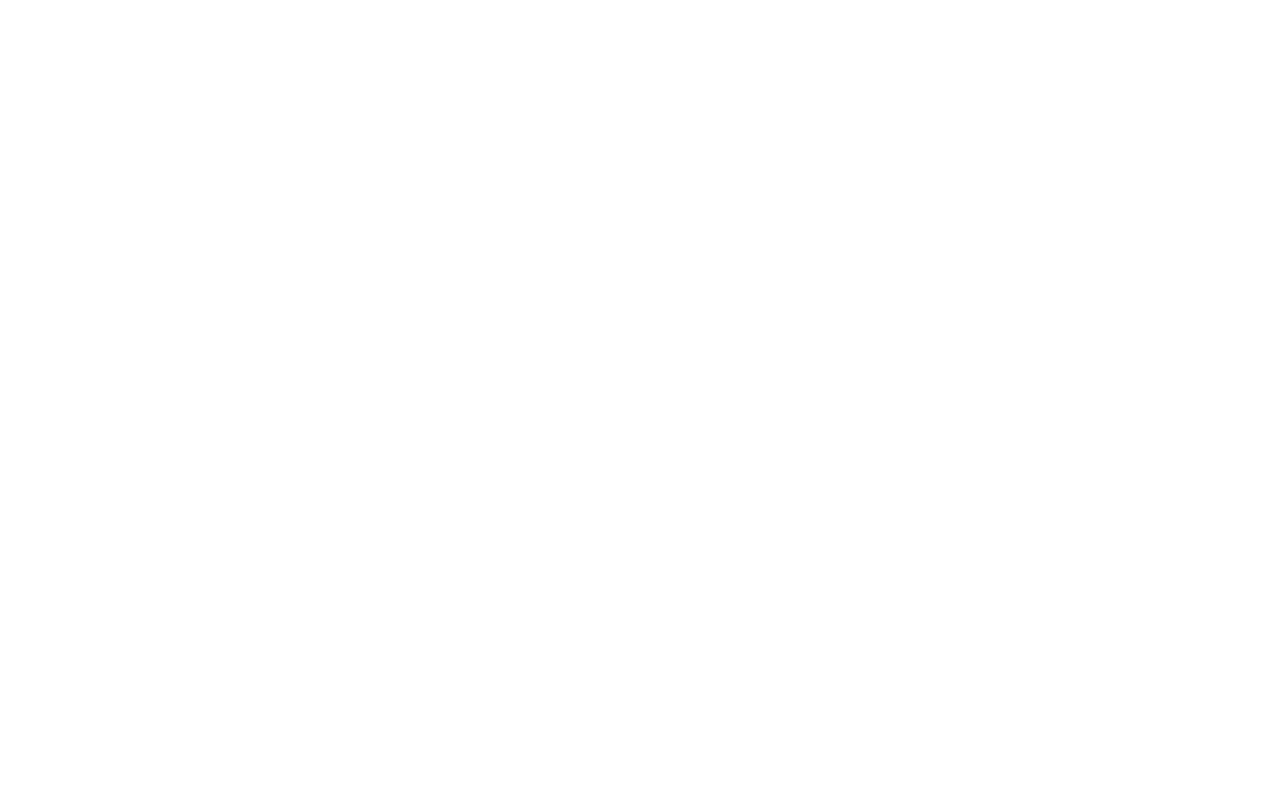
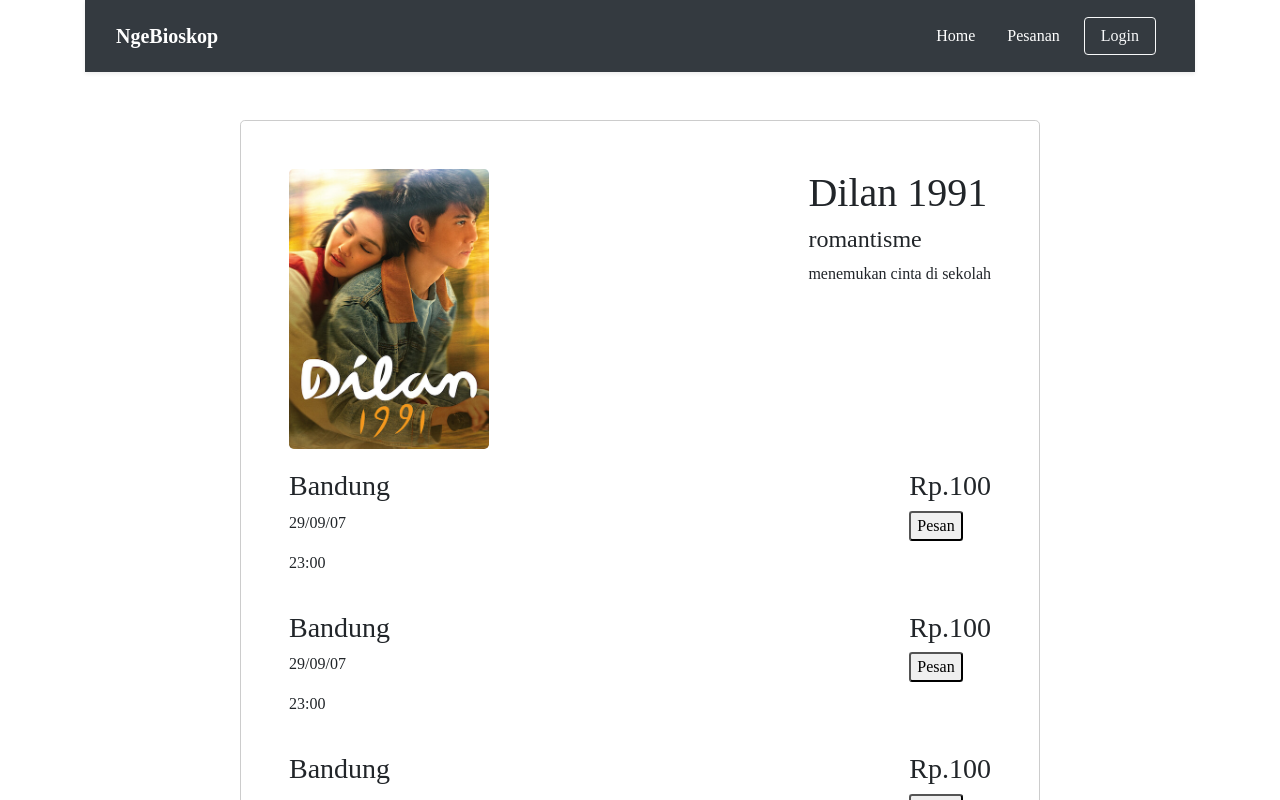
Before and after one commit to MuhRafiq28/bioskop, a Nuxt app: page /detail in a window 1280 px wide. Before the commit this address had no page. Shown: the top 800 px of the page. Built offline with nearby package versions, Linux system fonts and the light colour scheme; a web font is replaced by a local one.

Commit message:
membuat halaman detail tiket

```diff
--- /dev/null
+++ b/pages/detail.vue
@@ -0,0 +1,88 @@
+<template>
+  <div class="container mb-5">
+    <AppNavbar />
+    <div class="container-detailTiket mt-5 p-5 rounded-lg pl-5 pr-5">
+      <div class="detailTiket">
+        <div class="img">
+          <img class="rounded-lg" src="/images/dilan-1991.jpg" alt="Tiket"> <!-- Mengambil gambar dari folder static -->
+        </div>
+        <div class="desTiket">
+          <h1>Dilan 1991</h1>
+          <h4>romantisme</h4>
+          <p>menemukan cinta di sekolah</p>
+        </div>
+      </div>
+      <div class="hargaTiket d-flex justify-content-between">
+        <div class="detail">
+        <h3>Bandung</h3>
+        <p>29/09/07</p>
+        <p>23:00</p>
+      </div>
+      <div class="harga">
+        <h3 class="mb-2">Rp.100</h3>
+        <button class="rounded-sm">Pesan</button>
+      </div>
+      </div>
+      <div class="hargaTiket d-flex justify-content-between">
+        <div class="detail">
+        <h3>Bandung</h3>
+        <p>29/09/07</p>
+        <p>23:00</p>
+      </div>
+      <div class="harga">
+        <h3 class="mb-2">Rp.100</h3>
+        <button class="rounded-sm">Pesan</button>
+      </div>
+      </div>
+      <div class="hargaTiket d-flex justify-content-between">
+        <div class="detail">
+        <h3>Bandung</h3>
+        <p>29/09/07</p>
+        <p>23:00</p>
+      </div>
+      <div class="harga">
+        <h3 class="mb-2">Rp.100</h3>
+        <button class="rounded-sm">Pesan</button>
+      </div>
+      </div>
+    </div>
+  </div>
+</template>
+
+<script>
+import AppNavbar from '~/components/AppNavbar.vue'; // Pastikan jalur file benar
+
+export default {
+    name: "detail",
+    components: {
+    AppNavbar
+  }
+}
+</script>
+
+<style>
+.container-detailTiket {
+  border: 1px solid #ccc;
+  padding: 20px;
+  max-width: 800px;
+  margin: 0 auto;
+}
+
+.detailTiket {
+  display: flex;
+  justify-content: space-between;
+}
+
+.img img {
+  max-width: 200px;
+  height: auto;
+}
+
+.desTiket {
+  margin-left: 20px;
+}
+
+.hargaTiket {
+  margin-top: 20px;
+}
+</style>
```
